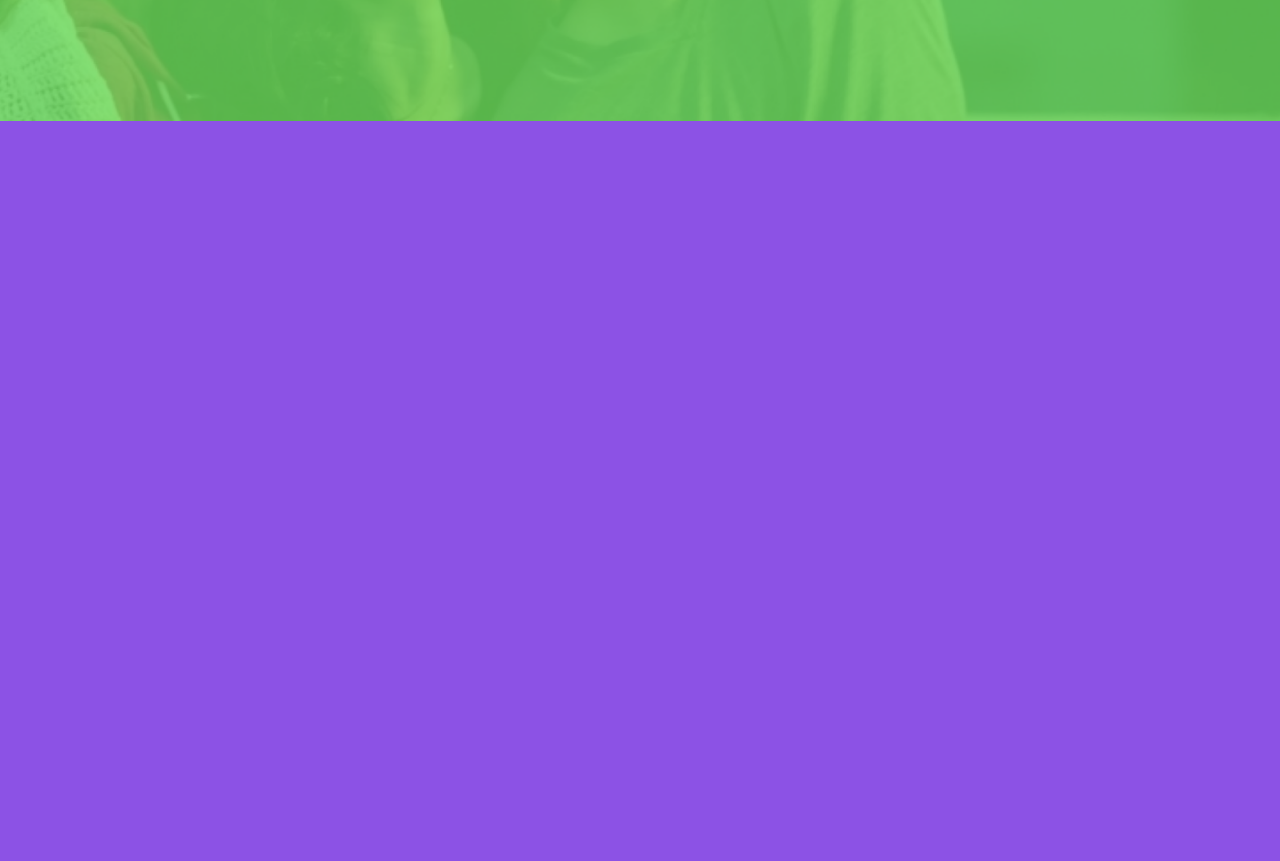
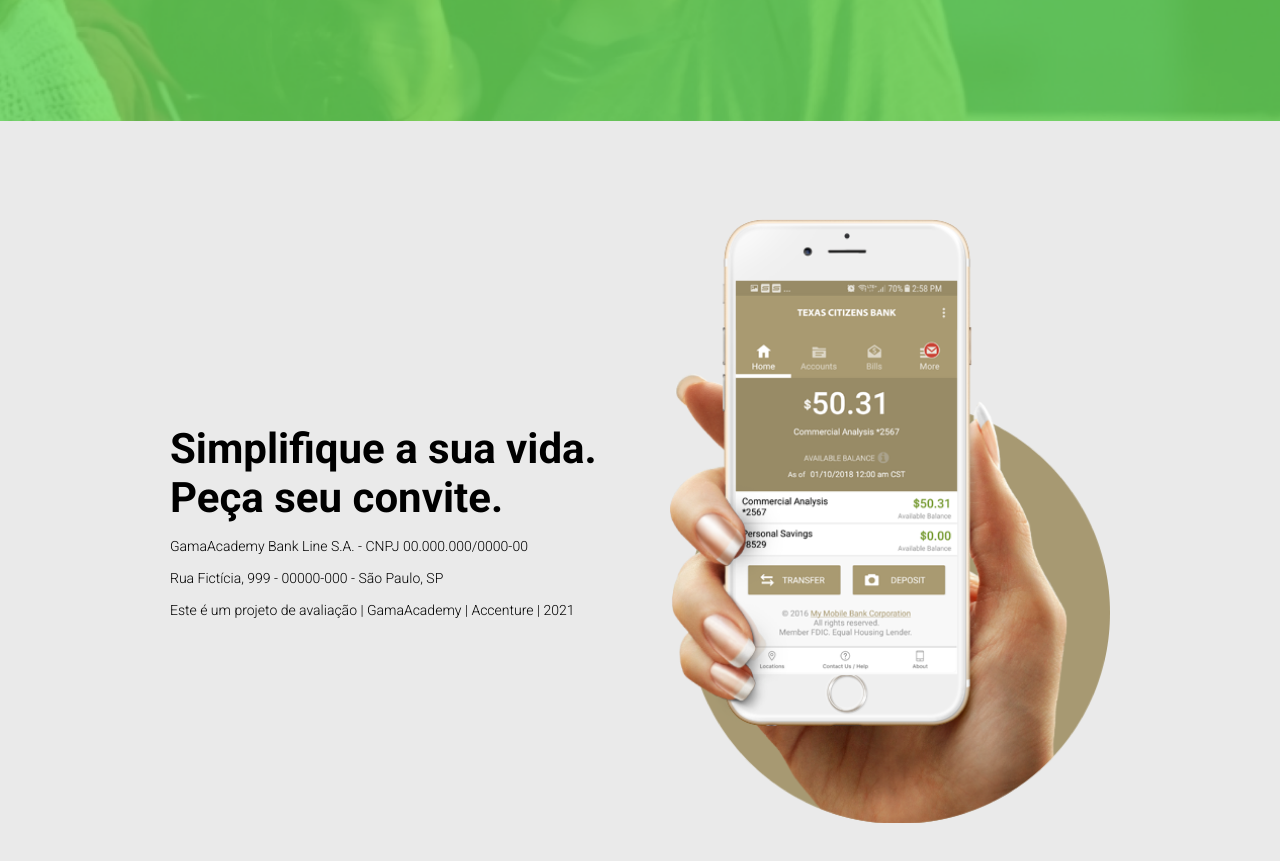
Before and after one commit to filipemelo2002/gama-bank, a React (Create React App) app: page / in a window 1280 px wide. Shown: the part 3079-3940 px from the top of the page. Before the commit the page ends 3200 px from the top, so only its background shows below. Built offline with nearby package versions, Linux system fonts and the light colour scheme.

Commit message:
Add Home scroll page InvitePage

```diff
--- a/src/pages/home/index.tsx
+++ b/src/pages/home/index.tsx
@@ -1,8 +1,15 @@
 import React, { useState, FormEvent } from 'react';
 import { Link, useHistory } from 'react-router-dom';
 import { FiArrowRight } from 'react-icons/fi';
-import { HomePage, InfoPage, AnnuityPage, ComplexityPage } from './style';
+import {
+  HomePage,
+  InfoPage,
+  AnnuityPage,
+  ComplexityPage,
+  InvitePage,
+} from './style';
 import Logo from '../../img/logo.png';
+import GamabankAppImg from '../../img/gamabank-app.png';
 import api from '../../services/api';
 
 const Home: React.FC = () => {
@@ -150,6 +157,19 @@ const Home: React.FC = () => {
           </h4>
         </div>
       </ComplexityPage>
+      <InvitePage>
+        <div>
+          <h2>Simplifique a sua vida. Peça seu convite.</h2>
+          <div>
+            <p>GamaAcademy Bank Line S.A. - CNPJ 00.000.000/0000-00</p>
+            <p>Rua Fictícia, 999 - 00000-000 - São Paulo, SP</p>
+            <p>
+              Este é um projeto de avaliação | GamaAcademy | Accenture | 2021
+            </p>
+          </div>
+        </div>
+        <img src={GamabankAppImg} alt="GamaBank App" />
+      </InvitePage>
     </>
   );
 };
--- a/src/pages/home/style.ts
+++ b/src/pages/home/style.ts
@@ -233,3 +233,31 @@ export const ComplexityPage = styled.section`
     }
   }
 `;
+
+export const InvitePage = styled.section`
+  width: 100%;
+  height: 100vh;
+  background: #eaeaea;
+
+  padding: 0 170px;
+
+  display: flex;
+  align-items: center;
+  justify-content: space-between;
+
+  div {
+    color: #000;
+    max-width: 460px;
+
+    h2 {
+      font-size: 42px;
+      font-weight: 700;
+    }
+
+    p {
+      font-size: 14px;
+      font-weight: 300;
+      margin-top: 16px;
+    }
+  }
+`;
```
Also changed, not shown: src/img/gamabank-app.png (renamed from src/img/pngkey 1.png).
